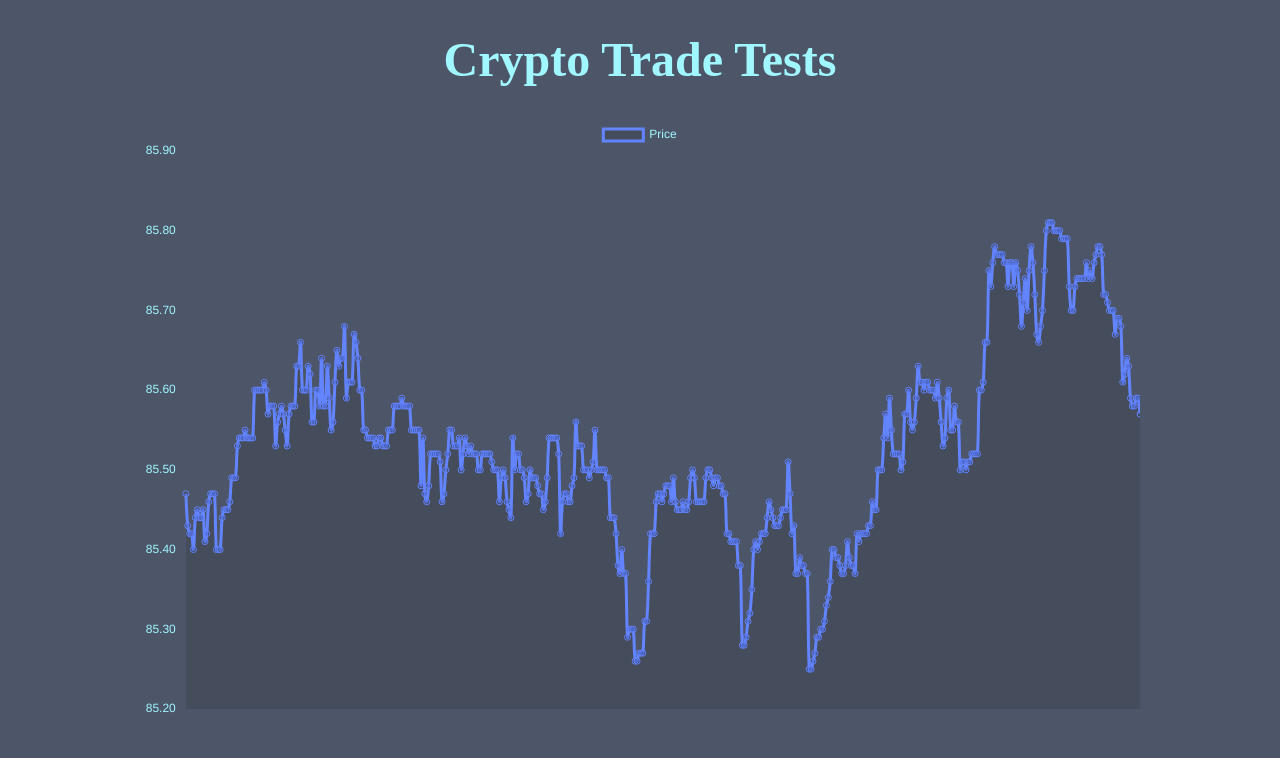
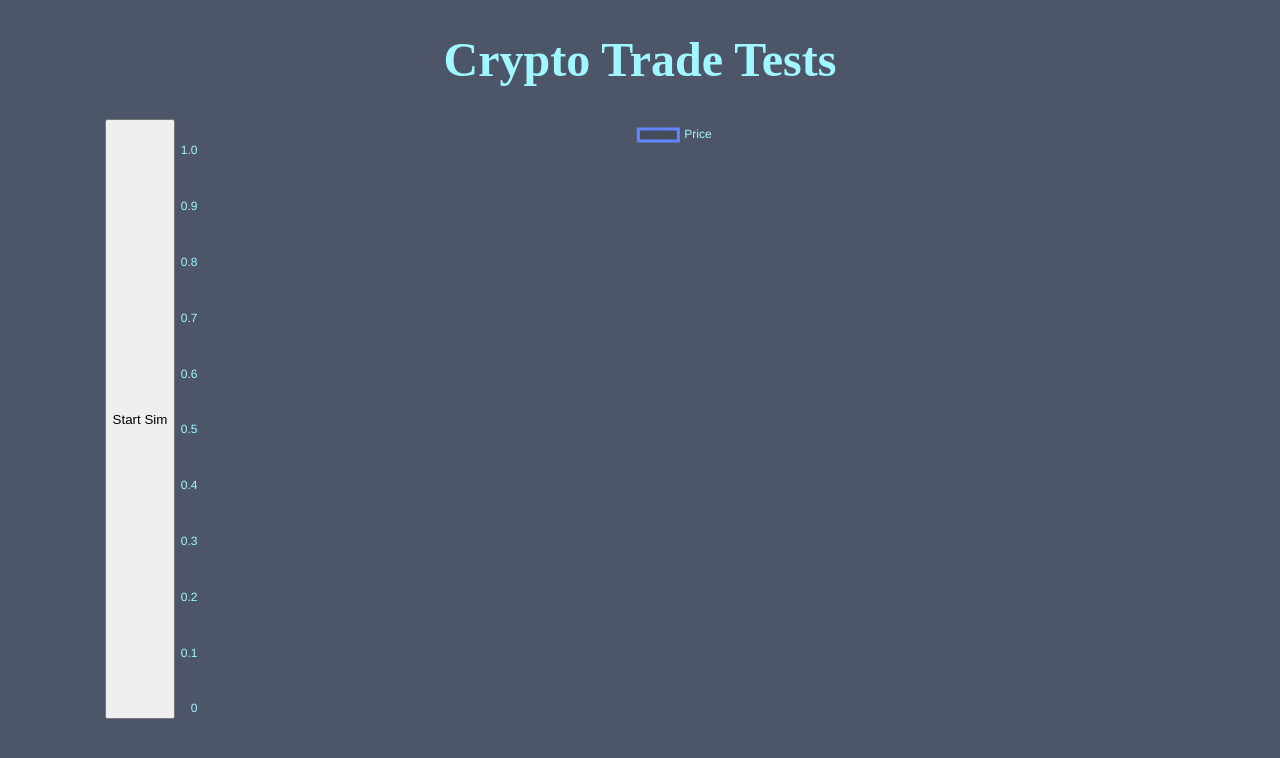
Before and after one commit to jgeedeveloper/stackathon, a React (Create React App) app: page / in a window 1280 px wide. Shown: the top 758 px of the page. Built offline with nearby package versions, Linux system fonts and the light colour scheme; a web font is replaced by a local one.

Commit message:
line graph populates at desired pace with any data from array

```diff
--- a/src/components/chart.js
+++ b/src/components/chart.js
@@ -12,23 +12,46 @@ export default class MyChart extends React.Component {
   constructor() {
     super();
 
-    this.state = {};
+    this.addData = this.addData.bind(this);
+  }
+
+  // addData() {
+  //   for (let i = 0; i < tradebookNumbers.length; i++) {
+  //     setTimeout(() => {
+  //       this.liteChart.data.labels.push(tradebookNumbers[i]);
+  //       this.liteChart.data.datasets[0].data.push(tradebookNumbers[i]);
+  //       this.liteChart.update();
+  //     }, 5000);
+  //   }
+  // }
+
+  addData(counter) {
+    counter = counter || 0;
+    if (counter < tradebookNumbers.length) {
+      setTimeout(() => {
+        this.liteChart.data.labels.push(tradebookNumbers[counter]);
+        this.liteChart.data.datasets[0].data.push(tradebookNumbers[counter]);
+        counter++;
+        this.liteChart.update();
+        this.addData(counter);
+      }, 100);
+    }
   }
 
   componentDidMount() {
-    var ctx = document.getElementById('myChart').getContext('2d');
-    var chart = new Chart(ctx, {
+    this.ctx = document.getElementById('myChart').getContext('2d');
+    this.liteChart = new Chart(this.ctx, {
       // The type of chart we want to create
       type: 'line',
 
       // The data for our dataset
       data: {
-        labels: tradebookNumbers,
+        labels: [],
         datasets: [
           {
             label: 'Price',
             borderColor: 'rgb(99, 132, 255)',
-            data: [...tradebookNumbers],
+            data: [],
           },
         ],
       },
@@ -71,6 +94,7 @@ export default class MyChart extends React.Component {
   render() {
     return (
       <GraphContainer>
+        <button onClick={() => this.addData(0)}>Start Sim</button>
         <canvas id="myChart" width="1000" height="600" />
       </GraphContainer>
     );
```
